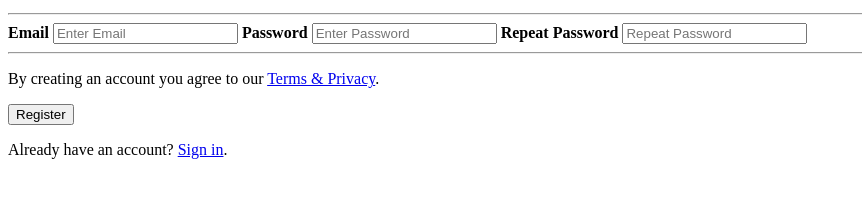
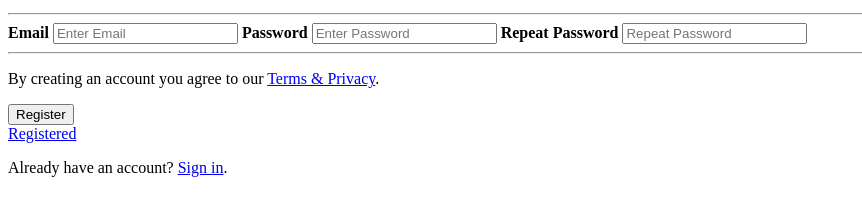
Before and after one commit to photoeditz/teacher, a plain HTML site: page index.html in a window 1280 px wide. Shown: the part 87-302 px from the top of the page, without its empty margins (0-862 px from the left). Drawn offline with Linux system fonts and the light colour scheme.

Commit message:
Update index.html

```diff
--- a/index.html
+++ b/index.html
@@ -17,6 +17,7 @@
     <p>By creating an account you agree to our <a href="#">Terms & Privacy</a>.</p>
     <button type="submit" class="registerbtn">Register</button>
   </div>
+  <a class="link" href="done.html">Registered</a>
 
   <div class="container signin">
     <p>Already have an account? <a href="#">Sign in</a>.</p>
```
